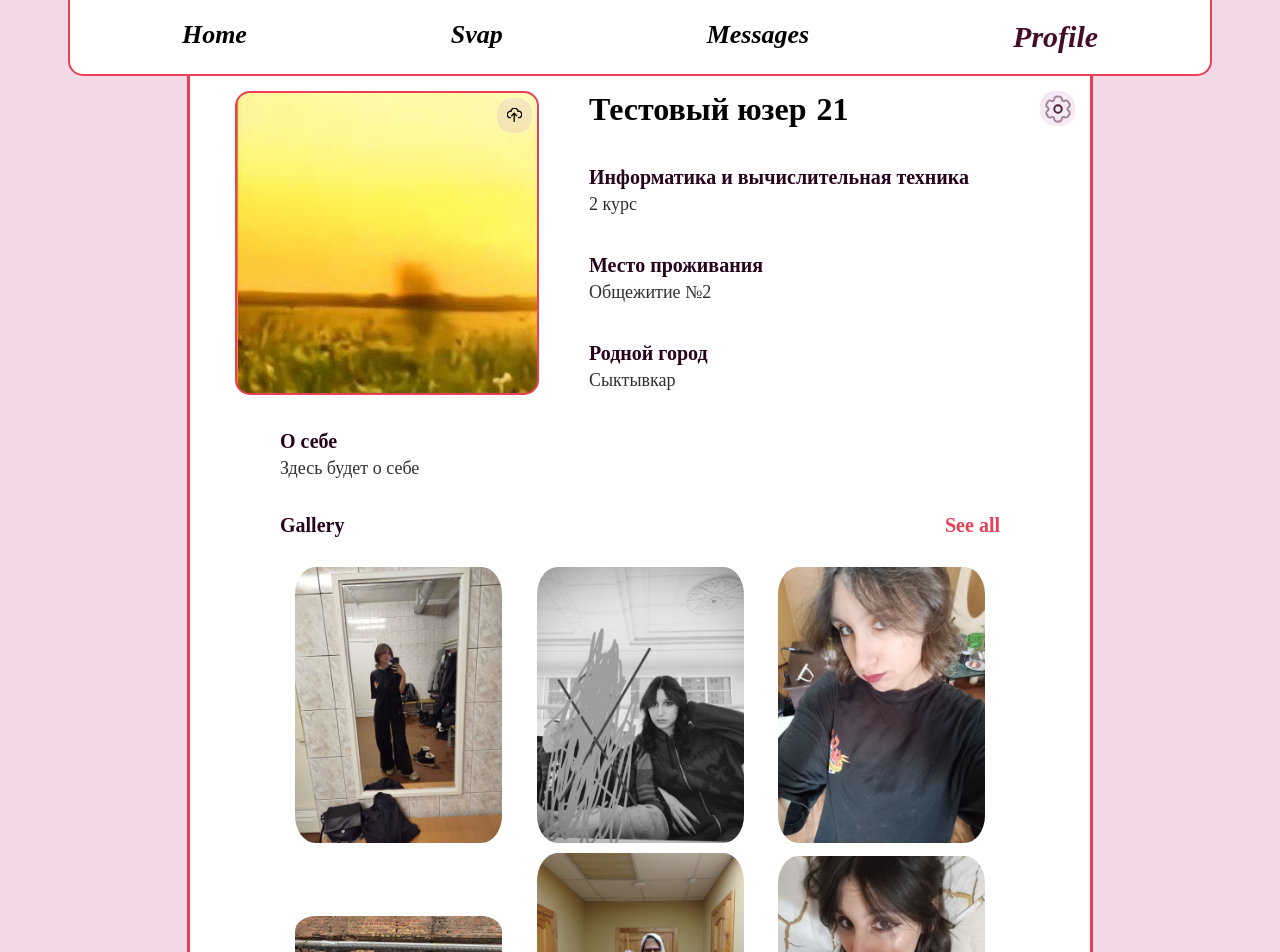
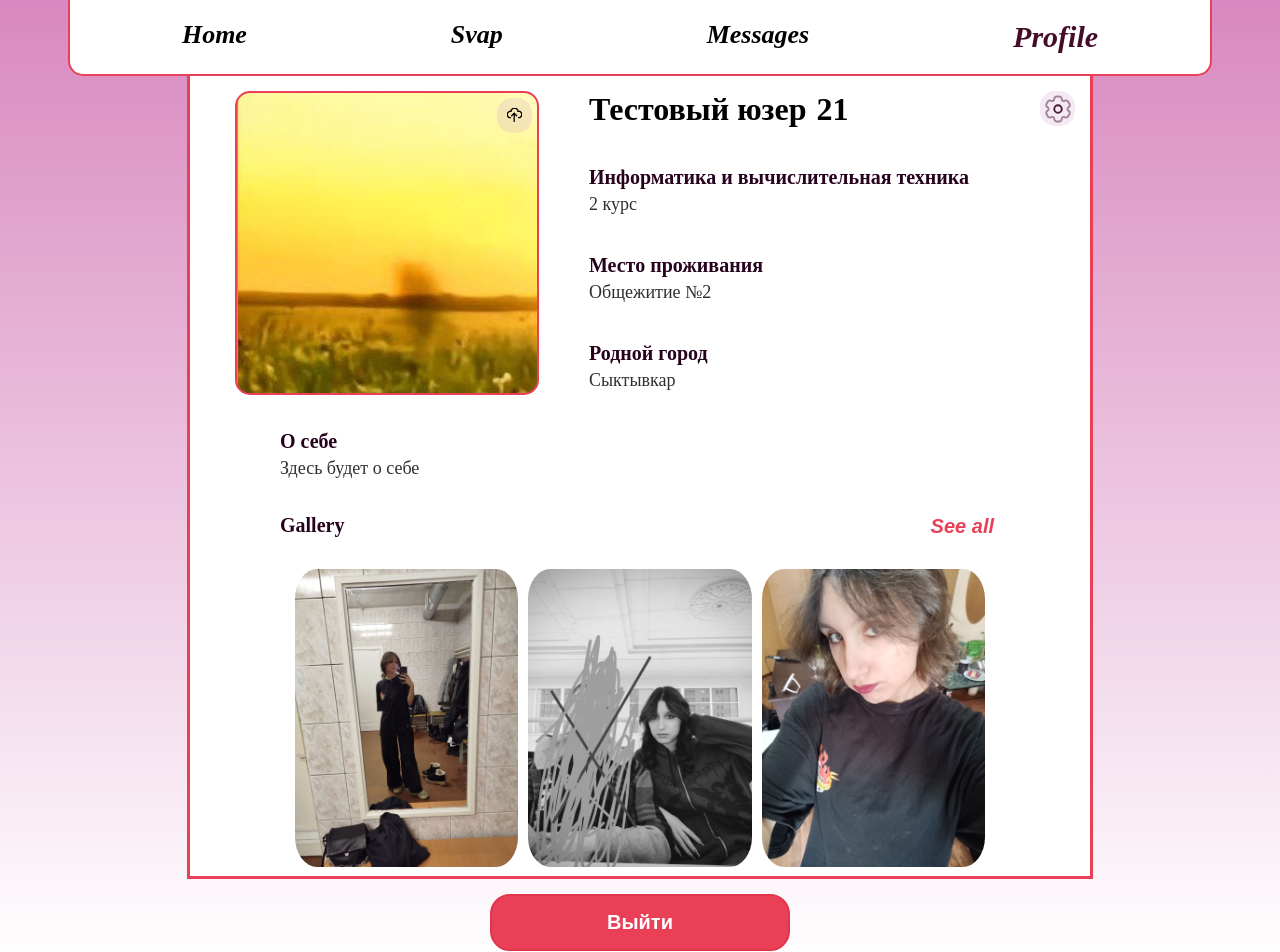
Before and after one commit to simsimsa/guap_match, a React (Vite) app in the folder guapMatch/: page /Profile in a window 1280 px wide. Shown: the top 952 px of the page. Built offline with nearby package versions, Linux system fonts and the light colour scheme.

Commit message:
Open Close Gallery

```diff
--- a/guapMatch/src/main.tsx
+++ b/guapMatch/src/main.tsx
@@ -33,7 +33,7 @@ const router = createBrowserRouter([
             {
                 path: "/Profile",
                 element: <Profile />,
-            },
+            }
         ],
     },
     {
--- a/guapMatch/src/pages/Form/Form.module.css
+++ b/guapMatch/src/pages/Form/Form.module.css
@@ -41,7 +41,7 @@
     justify-content: center;
     align-items: center;
     min-height: 100vh;
-    background: linear-gradient(rgba(255, 255, 255, 0.7), rgba(63, 9, 46, 0.8));
+    background: linear-gradient(rgba(255, 255, 255, 0.7), rgb(127 17 93 / 80%));
 }
 
 .h1 {
--- a/guapMatch/src/pages/Profile/User.module.css
+++ b/guapMatch/src/pages/Profile/User.module.css
@@ -118,38 +118,40 @@
     color: rgb(39, 2, 29);
 }
 
-
-.user_gallery{
+.user_gallery {
     display: flex;
     justify-content: space-between;
 }
 
-.photo_user{
+.photo_user {
     object-fit: contain;
-    max-width: 30%;
+    max-width: 100%;
     border-radius: 10%;
 }
-.gallery_img{
-    display: flex;
+.gallery_img {
+    display: grid;
+    grid-template-columns: repeat(3, 1fr);
+    align-items: center;
+    overflow: hidden;
     gap: 10px;
-    flex-wrap: wrap;
     padding: 15px;
-    align-items: center;
-    justify-content: space-between;
     margin-top: 10px;
 }
 
-.all_photos{
-    color: #E94057;
+.hidden_gallery {
+    max-height: 292px;
+}
+
+.all_photos {
+    color: #e94057;
     font-size: 20px;
     cursor: pointer;
     font-weight: 600;
+    background: none;
+    border: none;
+    font-style: italic;
 }
 
-.hr_gallery{
-    color: #e47a88;
-    height: 1px;
-    min-width: 100%;
-    margin-top: 35px;
-    background: #e6a1aa;
+.all_photos:hover {
+    color: #b93345;
 }
--- a/guapMatch/src/pages/Profile/User.tsx
+++ b/guapMatch/src/pages/Profile/User.tsx
@@ -1,4 +1,6 @@
+import { useState } from "react";
 import styles from "./User.module.css";
+import cn from "classnames";
 
 const testImg = [
     "./test1.jpg",
@@ -10,6 +12,19 @@ const testImg = [
 ];
 
 export function User() {
+    const [seephotos, setSeephotos] = useState("See all");
+    const [appear, setappear] = useState(true);
+
+    const SeeAll = () => {
+        if (seephotos == "See all") {
+            setSeephotos("Close");
+            setappear(false);
+        } else {
+            setSeephotos("See all");
+            setappear(true);
+        }
+    };
+
     return (
         <div className={styles["user_layout"]}>
             <div className={styles["user_head"]}>
@@ -60,9 +75,15 @@ export function User() {
             <div className={styles["user_body"]}>
                 <div className={styles["user_gallery"]}>
                     <div>Gallery</div>
-                    <div className={styles["all_photos"]}>See all</div>
+                    <button onClick={SeeAll} className={styles["all_photos"]}>
+                        {seephotos}
+                    </button>
                 </div>
-                <div className={styles["gallery_img"]}>
+                <div
+                    className={cn(styles["gallery_img"], {
+                        [styles["hidden_gallery"]]: appear ,
+                    })}
+                >
                     {testImg.map((photo) => {
                         return (
                             <img src={photo} className={styles["photo_user"]} />
--- a/guapMatch/src/pages/layout/layout.module.css
+++ b/guapMatch/src/pages/layout/layout.module.css
@@ -14,7 +14,7 @@
     display: flex;
     flex-direction: column;
     align-items: center;
-    background: #f3d9e6;
+    background: linear-gradient(rgba(207, 107, 176, 0.8), rgba(255, 255, 255, 0.7));;
 }
 
 .menu_layout {
```
